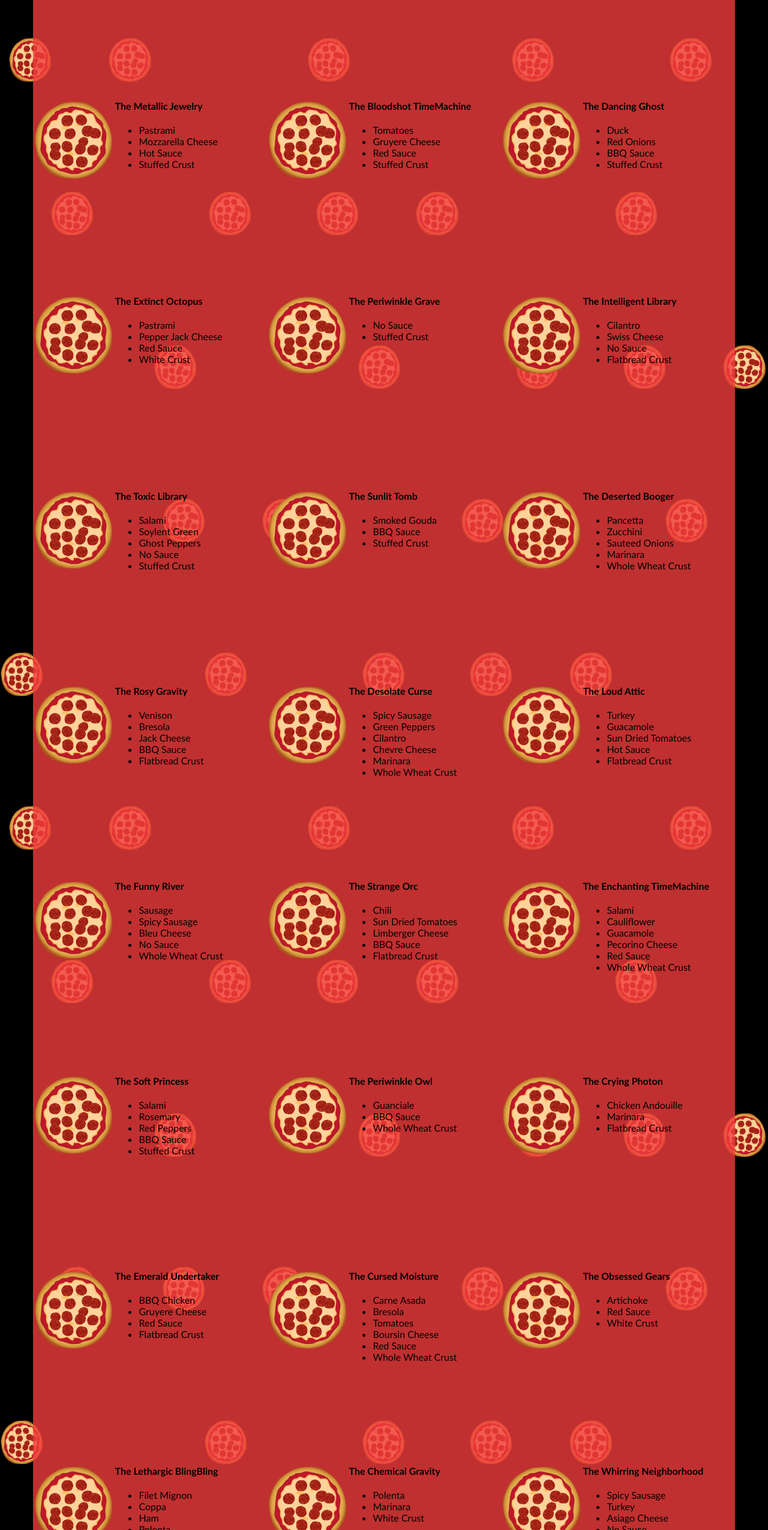
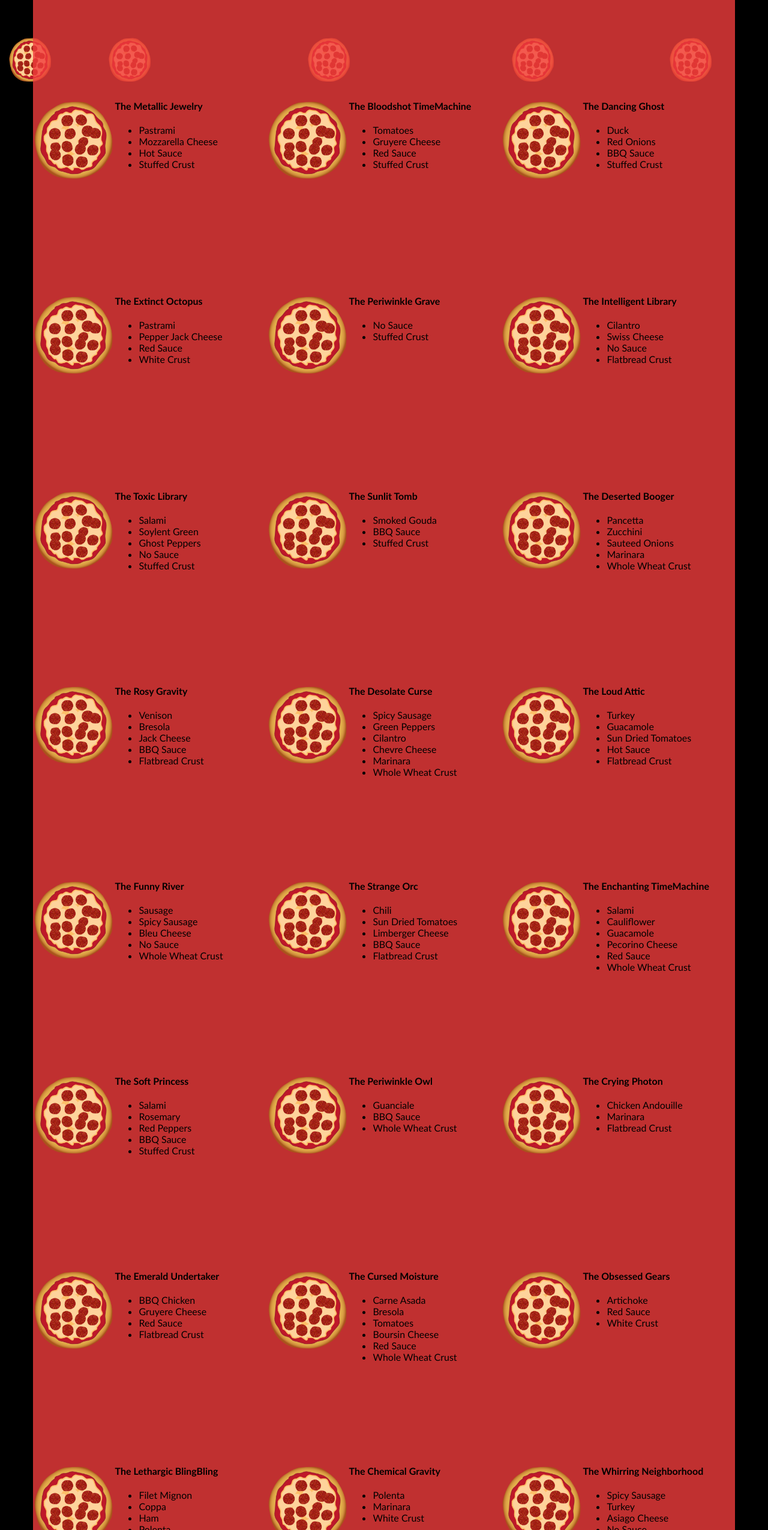
Before and after one commit to erikaleigh/udacity-mobile-portfolio, a website: page views/pizza.html in a window 1280 px wide. Shown: the part 1486-4036 px from the top of the page at 60% size. Drawn offline with Linux system fonts and the light colour scheme.

Commit message:
Improve painting in pizza generation function

```diff
--- a/package.json
+++ b/package.json
@@ -2,7 +2,7 @@
   "name": "mobile-portfolio",
   "version": "1.0.0",
   "description": "udacity front end nanodegree project",
-  "main": "index.js",
+  "main": "main.js",
   "scripts": {
     "test": "command test"
   },
--- a/views/css/style.css
+++ b/views/css/style.css
@@ -29,10 +29,13 @@ form {
   font-weight: 800;
 }
 
+/*added will-change: transform*/
+
 .mover {
   position: fixed;
   width: 256px;
   z-index: -1;
+  will-change: transform;
 }
 
 .randomPizzaContainer {
--- a/views/js/main.js
+++ b/views/js/main.js
@@ -312,11 +312,13 @@ function randomName() {
 // TODO - choose "for loop" or "forEach" loop??
 
 // var ingredients = function() {
-//   var a = pizzaIngredients;
+//
+//   random = [];
 //
 //   for (i = 0; i > a.length; i++) {
-//
-//   }
+//     pizzaIngredients[i][Math.floor((Math.random() * pizzaIngredients[i].length))];
+//     random.push();
+//   };
 //
 //   var randomMeat = a.meats[Math.floor((Math.random() * a.meats.length))];
 //   return randomMeat;
@@ -456,8 +458,6 @@ var resizePizzas = function(size) {
       case "3":
         pizzaSize = "Large";
         return;
-      default:
-        console.log("bug in changeSliderLabel");
     }
   }
 
@@ -566,11 +566,12 @@ function updatePositions() {
 // runs updatePositions on scroll
 window.addEventListener('scroll', updatePositions);
 
+// Reduced the amount of pizzas being painted to 53, to improve performance. 53 chosen because it fills the page on mobile, as well as on desktop
 // Generates the sliding pizzas when the page loads.
 document.addEventListener('DOMContentLoaded', function() {
   var cols = 8;
   var s = 256;
-  for (var i = 0; i < 200; i++) {
+  for (var i = 0; i < 53; i++) {
     var elem = document.createElement('img');
     elem.className = 'mover';
     elem.src = "images/pizza.png";
```
